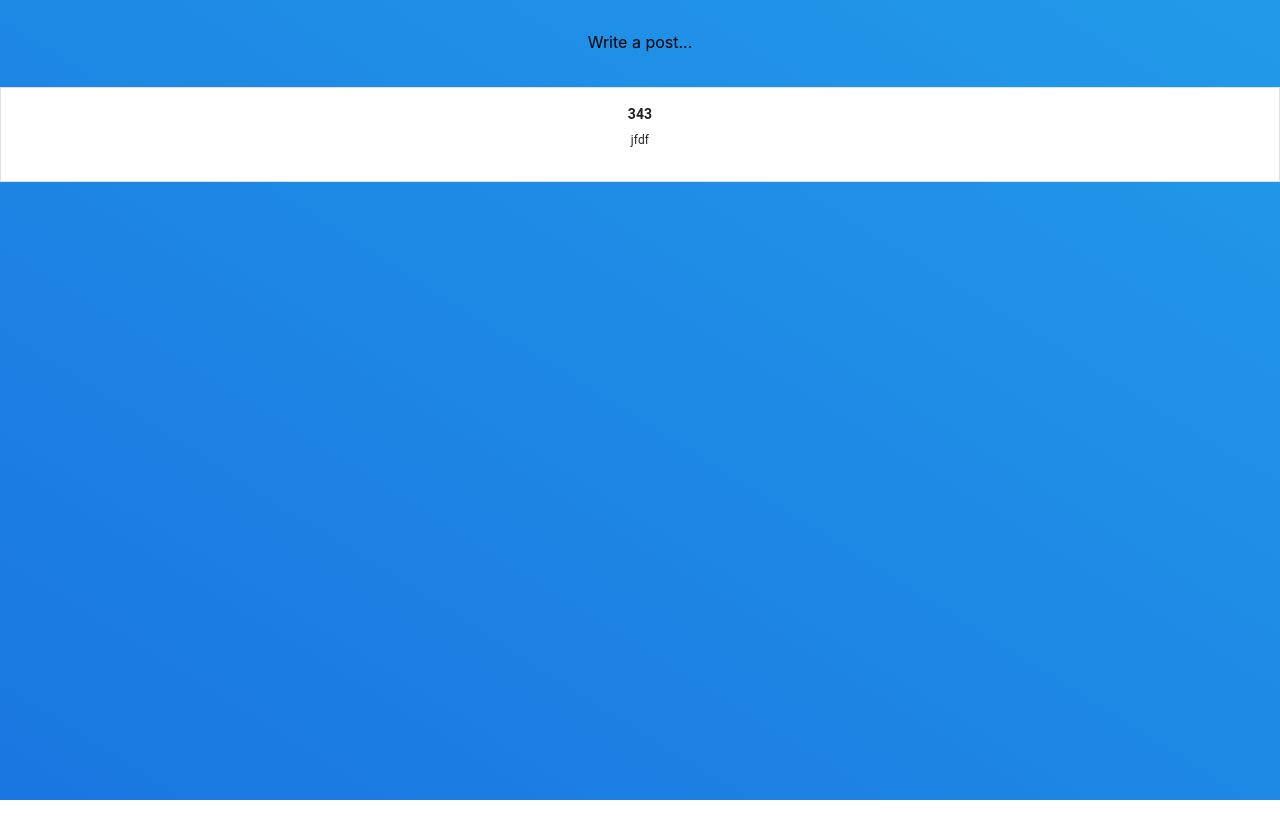
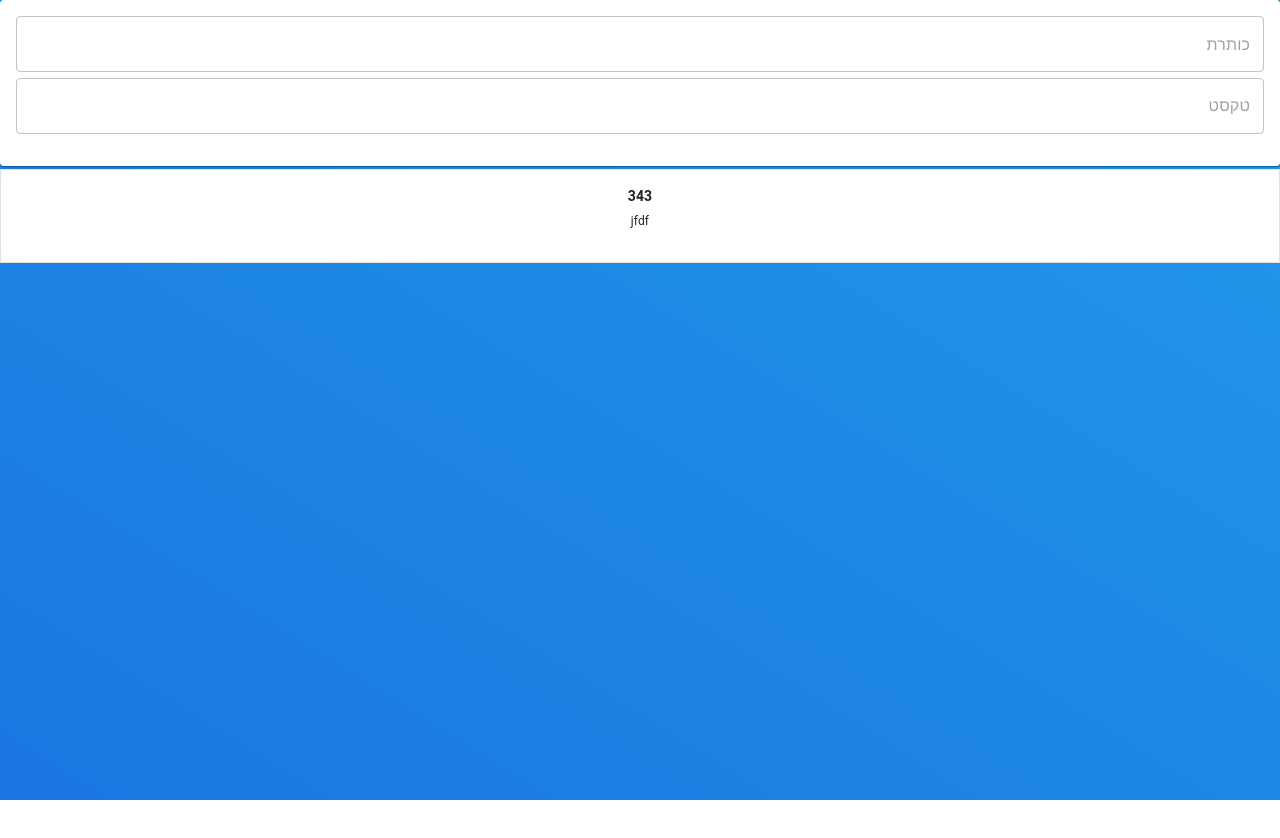
Before and after one commit to TheMrPizza/iListener, a React (Create React App) app in the folder ilistener/: page / in a window 1280 px wide. Shown: the top 838 px of the page. Built offline with nearby package versions, Linux system fonts and the light colour scheme.

Commit message:
Auto stash before merge of "master" and "origin/master"

```diff
--- a/ilistener/src/components/postCreation.js
+++ b/ilistener/src/components/postCreation.js
@@ -34,9 +34,17 @@ export default function PostCreation(props) {
     const [content, setContent] = useState();
     const classes = useStyles();
 
-    const submitPost = () => {
-        createPost(titleText, content);
-    };
+    // return (
+    //     <div>
+    //         <TextField
+    //             value={titleText}
+    //             onChange={(event) => setTitleText(event.target.value)}
+    //             defaultValue="כותרת"
+    //             variant="outlined"
+    //             fullWidth
+    //         />
+    //     </div>
+    // );
 
     return (
         <ThemeProvider theme={mainTheme} >
@@ -64,7 +72,7 @@ export default function PostCreation(props) {
             </CardContent>
             <CardActions>
                 {(titleText && content) && (
-                    <Button size="small" onClick={submitPost}>העלה פוסט</Button>
+                    <Button size="small" onClick={() => props.submitPost(titleText, content)}>העלה פוסט</Button>
                 )}
             </CardActions>
             </Card>
--- a/ilistener/src/pages/homePage.js
+++ b/ilistener/src/pages/homePage.js
@@ -1,6 +1,7 @@
 import React, { useCallback } from 'react';
 import Feed from '../components/feed';
-import {getPosts} from '../services/postsService';
+import PostCreation from '../components/postCreation';
+import {getPosts, createPost} from '../services/postsService';
 import '../App.css';
 
 export default function HomePage(props) {
@@ -12,11 +13,13 @@ export default function HomePage(props) {
         return [{id: 5, title: '343', content: 'jfdf', containsBadWords: false}];
     }
 
+    const submitPost = useCallback(async (title, content) => {
+        await createPost(title, content);
+    })
+
     return (
         <div className={"home-page"}>
-            <div style={{padding: '2em'}}>
-                Write a post...
-            </div>
+            <PostCreation submitPost={submitPost}></PostCreation>
             <Feed posts={loadPosts()}/>
         </div>
     )
```
